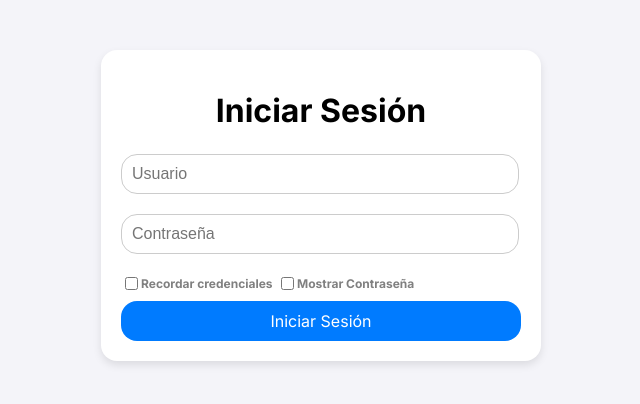
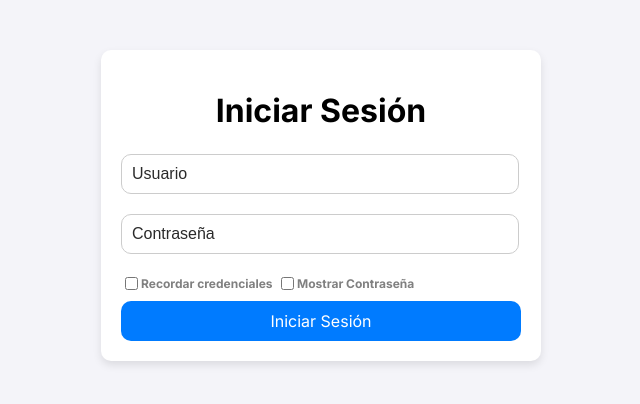
Before and after one commit to fjfh06/04-Actividad4, a plain HTML site: page index.html in a window 1280 px wide. Shown: the full height of the page, 319-959 px from the left. Drawn offline with Linux system fonts and the light colour scheme.

Commit message:
hecho casi casi

```diff
--- a/estilos1.css
+++ b/estilos1.css
@@ -9,11 +9,11 @@
     --font-size: 16px;
     --input-padding: 10px;
     --button-padding: 10px;
-    --border-radius: 16px;
+    --border-radius: 10px;
     --form-width: 400px;
 }
 
-.ocultalabel{
+.ocultalabel {
     color: var(--form-background-color);
     padding: 0;
     margin: 0;
@@ -37,7 +37,7 @@ form {
     box-shadow: 0 4px 8px rgba(0, 0, 0, 0.1);
 }
 
-form h1{
+form h1 {
     text-align: center;
     color: black;
     margin-bottom: 24px;
@@ -59,10 +59,16 @@ input[type="password"] {
     font-size: var(--font-size);
 }
 
+input[type="text"]::placeholder,
+input[type="password"]::placeholder {
+    color: #2a2a2a;
+}
+
 input[type="checkbox"] {
     margin-top: 1px;
 }
-.check{
+
+.check {
     color: grey;
     font-size: 12px;
     display: inline-flex;
--- a/estilos2.css
+++ b/estilos2.css
@@ -1,19 +1,21 @@
+@import url(https://fonts.googleapis.com/css2?family=Open+Sans:ital,wght@0,300..800;1,300..800&display=swap);
+
 /* Variables CSS en :root */
 :root {
     --primary-color: #FF5733;
     --secondary-color: #C70039;
-    --background-color: #282828;
+    --background-color: #101010;
     --form-background-color: #2E2E2E;
     --border-color: #888;
     --font-family: "Open Sans", serif;
     --font-size: 18px;
     --input-padding: 12px;
     --button-padding: 12px;
-    --border-radius: 16px;
+    --border-radius: 10px;
     --form-width: 420px;
 }
 
-.ocultalabel{
+.ocultalabel {
     color: var(--form-background-color);
     padding: 0;
     margin: 0;
@@ -37,7 +39,7 @@ form {
     box-shadow: 0 4px 8px rgba(0, 0, 0, 0.2);
 }
 
-form h1{
+form h1 {
     text-align: center;
     color: #fff;
     margin-bottom: 24px;
@@ -62,10 +64,16 @@ input[type="password"] {
     background-color: #444;
 }
 
+input[type="text"]::placeholder,
+input[type="password"]::placeholder {
+    color: #d1d1d1;
+}
+
 input[type="checkbox"] {
     margin-top: 1px;
 }
-.check{
+
+.check {
     color: grey;
     font-size: 12px;
     display: inline-flex;
--- a/index.html
+++ b/index.html
@@ -5,8 +5,9 @@
     <meta charset="UTF-8">
     <meta name="viewport" content="width=device-width, initial-scale=1.0">
     <title>04-Actividad4</title>
-    <link href="https://fonts.googleapis.com/css2?family=Open+Sans:ital,wght@0,300..800;1,300..800&display=swap" rel="stylesheet">
-    <link href="https://fonts.googleapis.com/css2?family=Inter:ital,opsz,wght@0,14..32,100..900;1,14..32,100..900&display=swap" rel="stylesheet">
+    <link
+        href="https://fonts.googleapis.com/css2?family=Inter:ital,opsz,wght@0,14..32,100..900;1,14..32,100..900&display=swap"
+        rel="stylesheet">
     <link rel="stylesheet" href="./estilos1.css">
     <!--<link rel="stylesheet" href="./estilos2.css">-->
 </head>
```
